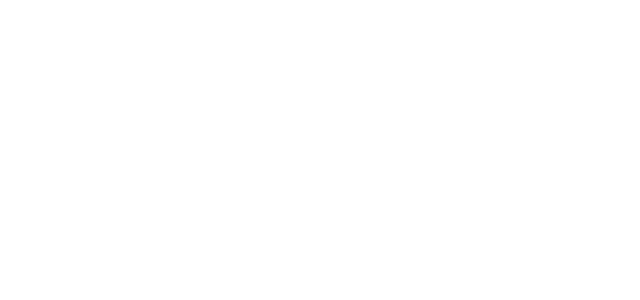
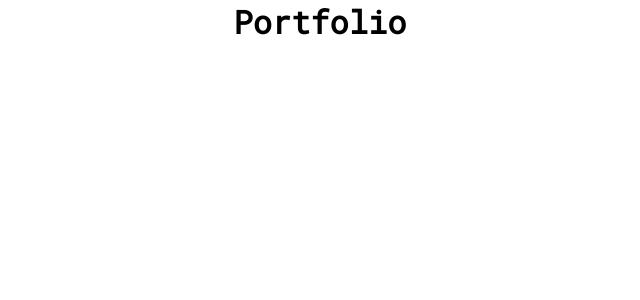
Before and after one commit to pasternakewa/pasternakewa.github.io, a React (Create React App) app: page / in a window 1280 px wide. Shown: the top 300 px of the page, without its empty margins (320-960 px from the left). Built offline with nearby package versions, Linux system fonts and the light colour scheme.

Commit message:
Add Google font

```diff
--- a/public/index.html
+++ b/public/index.html
@@ -3,19 +3,18 @@
   <head>
     <meta charset="utf-8" />
     <meta name="viewport" content="width=device-width, initial-scale=1" />
-    <meta name="theme-color" content="#384249" />
     <meta
       name="description"
       content="Trying to improve your AdWords performance? We have 7 quick and easy ways to do something your competitors aren't doing, yet."
     />
+    <link rel="preconnect" href="https://fonts.gstatic.com" />
     <link
-      href="http://fonts.googleapis.com/css?family=Lato:400,700"
+      href="https://fonts.googleapis.com/css2?family=Roboto+Mono&display=swap"
       rel="stylesheet"
-      type="text/css"
     />
     <link rel="manifest" href="%PUBLIC_URL%/manifest.json" />
 
-    <title>Klient Boost</title>
+    <title>Ewa Pasternak</title>
   </head>
   <body>
     <noscript>You need to enable JavaScript to run this app.</noscript>
--- a/src/App.css
+++ b/src/App.css
@@ -4,3 +4,8 @@
   margin: 0;
   padding: 0;
 }
+
+body {
+  display: flex;
+  justify-content: center;
+}
--- a/src/App.js
+++ b/src/App.js
@@ -1,7 +1,11 @@
 import "./App.css";
 
 function App() {
-  return <div className="App"></div>;
+  return (
+    <div className="App">
+      <h1>Portfolio</h1>
+    </div>
+  );
 }
 
 export default App;
--- a/src/index.css
+++ b/src/index.css
@@ -1,4 +1,4 @@
 body {
   margin: 0;
-  font-family: "Lato", sans-serif;
+  font-family: "Roboto Mono", monospace;
 }
```
